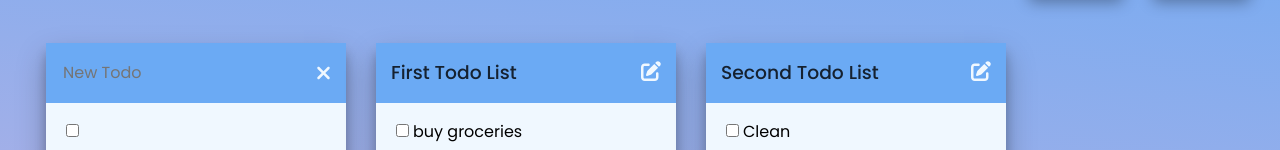
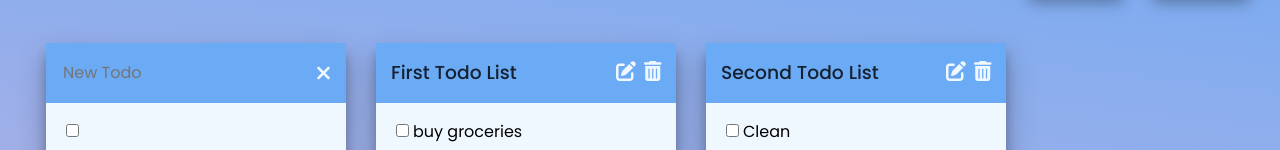
Before and after one commit to marijahavaic/notes-todo-app, a React (Create React App) app: page / in a window 1280 px wide. Shown: the part 172-322 px from the top of the page. Built offline with nearby package versions, Linux system fonts and the light colour scheme.

Commit message:
Add delete todo feature

```diff
--- a/src/App.js
+++ b/src/App.js
@@ -29,7 +29,7 @@ function App() {
       text: "This is my third note..."
     }
   ]);
-  const [newTodo, setNewTodos] = useState(false);
+  const [newTodos, setNewTodos] = useState(false);
   const [todos, setTodos] = useState([
     {
       id: nanoid(),
@@ -93,13 +93,18 @@ function App() {
     setNewNotes(!newNote);
   }
 
-  // const addTodoComponent = (e) => {
-  //   setNewTodos(!newTodo);
-  // }
+  const addTodoComponent = (e) => {
+    setNewTodos(!newTodos);
+  }
 
   const deleteNote = (id) => {
     const newNotes = notes.filter((note) => note.id !== id);
     setNotes(newNotes);
+  }
+
+  const deleteTodo = (id) => {
+    const newTodos = todos.filter((todo) => todo.id !== id);
+    setTodos(newTodos);
   }
 
   const closeNewNote = () => {
@@ -118,6 +123,7 @@ function App() {
         <TodoList
           todos={todos.filter((todo) => todo.title.toLocaleLowerCase().includes(searchText))}
           handleAddTodos={addTodo}
+          handleDeleteTodo={deleteTodo}
         />
       </div>
       <div className='Notes'>
--- a/src/Components/Todo.js
+++ b/src/Components/Todo.js
@@ -5,14 +5,14 @@ import '../Style/Todo.css';
 import { FontAwesomeIcon } from '@fortawesome/react-fontawesome';
 import { faPenToSquare, faTrashCan } from '@fortawesome/free-solid-svg-icons';
 
-const Todo = ({ id, title, listOfTodos }) => {
+const Todo = ({ id, title, listOfTodos, handleDeleteTodo }) => {
     return (
         <div className="Todo" key={id}>
             <div className='TodoHeader'>
                 <h3>{title}</h3>
                 <div className='Icons'>
                     <FontAwesomeIcon icon={faPenToSquare} className="Icon" />
-                    {/* <FontAwesomeIcon onClick={() => handleDeleteTodo(id)} icon={faTrashCan} className="Icon" /> */}
+                    <FontAwesomeIcon onClick={() => handleDeleteTodo(id)} icon={faTrashCan} className="Icon" />
                 </div>
             </div>
             <div className='TodoBody'>
--- a/src/Components/TodoList.js
+++ b/src/Components/TodoList.js
@@ -5,15 +5,18 @@ import Todo from './Todo';
 import '../Style/TodoList.css';
 import AddTodo from './AddTodo';
 
-const TodoList = ({ todos }) => {
+const TodoList = ({ todos, handleDeleteTodo }) => {
     return (
         <div className="TodoList">
-            <AddTodo />
+            <AddTodo
+
+            />
             {todos.map((todo) => (
                 <Todo
                     id={todo.id}
                     title={todo.title}
                     listOfTodos={todo.listOfTodos}
+                    handleDeleteTodo={handleDeleteTodo}
                 />
             ))}
         </div>
```
